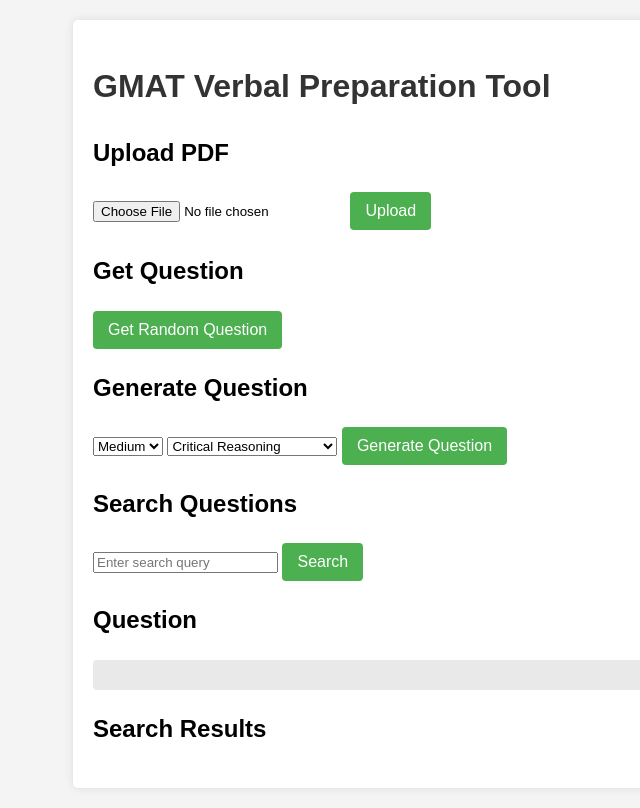
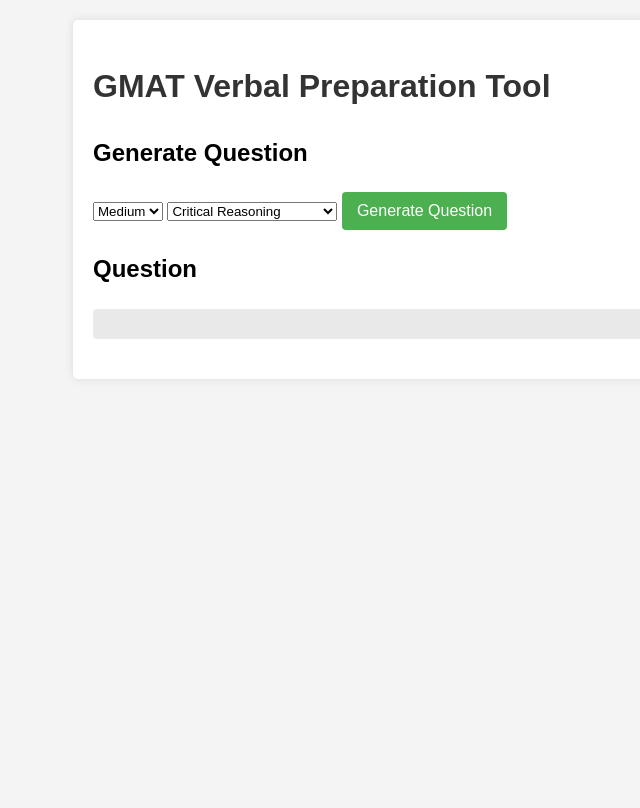
Before and after one commit to vsdubey/gmat_verbal, a Flask app: page / in a window 1280 px wide. Shown: the whole page, without its empty margins (147-787 px from the left). After the commit the page ends 282 px from the top, so only its background shows below. Run offline with Flask 3, Linux system fonts and the light colour scheme; parts of the project's set-up code (start-up, migrations or seed data) failed here and were passed over.

Commit message:
only geenrate

```diff
--- a/main.py
+++ b/main.py
@@ -1,65 +1,15 @@
 from flask import Flask, request, jsonify, render_template
-from werkzeug.utils import secure_filename
-import os
 import logging
-from database import init_db, add_question, get_random_question, save_generated_question, get_similar_questions
-from pdf_processor import extract_questions_from_pdf
 from ai_generator import generate_question
-from embeddings import generate_embedding
-from config import SECRET_KEY
 
 app = Flask(__name__)
-app.config['SECRET_KEY'] = SECRET_KEY
-app.config['UPLOAD_FOLDER'] = '/tmp/uploads'
-os.makedirs(app.config['UPLOAD_FOLDER'], exist_ok=True)
 
 logging.basicConfig(level=logging.INFO)
 logger = logging.getLogger(__name__)
 
-init_db()
-
 @app.route('/')
 def index():
     return render_template('index.html')
-
-@app.route('/upload', methods=['POST'])
-def upload_pdf():
-    if 'file' not in request.files:
-        logger.warning("No file part in the request")
-        return jsonify({'error': 'No file part'}), 400
-    file = request.files['file']
-    if file.filename == '':
-        logger.warning("No selected file")
-        return jsonify({'error': 'No selected file'}), 400
-    if file and file.filename.endswith('.pdf'):
-        filename = secure_filename(file.filename)
-        filepath = os.path.join(app.config['UPLOAD_FOLDER'], filename)
-        file.save(filepath)
-        file_size = os.path.getsize(filepath)
-        logger.info(f"File saved: {filepath}, Size: {file_size} bytes")
-        questions = extract_questions_from_pdf(filepath)
-        for question in questions:
-            add_question(question['question'], question['answer'], 'PDF', question.get('difficulty', 'Medium'))
-        os.remove(filepath)
-        logger.info(f"Processed {len(questions)} questions from {filename}")
-        return jsonify({'message': f'Processed {len(questions)} questions from {filename}'}), 200
-    logger.warning(f"Invalid file type: {file.filename}")
-    return jsonify({'error': 'Invalid file type'}), 400
-
-@app.route('/get_question', methods=['GET'])
-def get_question():
-    question = get_random_question()
-    if question:
-        logger.info(f"Retrieved question: ID {question[0]}")
-        return jsonify({
-            'id': question[0],
-            'question': question[1],
-            'answer': question[2],
-            'source': question[3],
-            'difficulty': question[4]
-        }), 200
-    logger.error("No questions available in the database")
-    return jsonify({'error': 'No questions available'}), 404
 
 @app.route('/generate_question', methods=['POST'])
 def generate_new_question():
@@ -67,42 +17,14 @@ def generate_new_question():
     question_type = request.json.get('type', 'Critical Reasoning')
     generated = generate_question(difficulty, question_type)
     if generated:
-        question_id = save_generated_question(generated['question'], generated['answer'], difficulty)
-        if question_id:
-            return jsonify({
-                'id': question_id,
-                'question': generated['question'],
-                'answer': generated['answer'],
-                'source': 'AI',
-                'difficulty': difficulty
-            }), 201
-    logger.error("Failed to generate or save question")
+        return jsonify({
+            'question': generated['question'],
+            'answer': generated['answer'],
+            'source': 'AI',
+            'difficulty': difficulty
+        }), 201
+    logger.error("Failed to generate question")
     return jsonify({'error': 'Failed to generate question'}), 500
-
-@app.route('/search', methods=['POST'])
-def search_questions():
-    query = request.json.get('query')
-    if not query:
-        return jsonify({'error': 'No search query provided'}), 400
-
-    query_embedding = generate_embedding(query)
-    if not query_embedding:
-        return jsonify({'error': 'Failed to generate embedding for search query'}), 500
-
-    similar_questions = get_similar_questions(query_embedding)
-    results = [
-        {
-            'id': q[0],
-            'question': q[1],
-            'answer': q[2],
-            'source': q[3],
-            'difficulty': q[4],
-            'similarity': 1 - q[5]  # Convert distance to similarity
-        }
-        for q in similar_questions
-    ]
-
-    return jsonify(results), 200
 
 if __name__ == '__main__':
     app.run(host='0.0.0.0', port=5000)
--- a/requirements.txt
+++ b/requirements.txt
@@ -1,5 +1,3 @@
 Flask==2.0.1
-psycopg2-binary==2.9.1
-pdfminer.six==20201018
+requests==2.32.3
 openai==0.27.0
-Werkzeug==2.0.1
--- a/static/js/app.js
+++ b/static/js/app.js
@@ -1,14 +1,9 @@
 document.addEventListener('DOMContentLoaded', function() {
-    const uploadForm = document.getElementById('uploadForm');
-    const getQuestionBtn = document.getElementById('getQuestionBtn');
     const generateQuestionBtn = document.getElementById('generateQuestionBtn');
-    const showAnswerBtn = document.getElementById('showAnswerBtn');
     const questionDisplay = document.getElementById('questionDisplay');
     const answerDisplay = document.getElementById('answerDisplay');
+    const showAnswerBtn = document.getElementById('showAnswerBtn');
     const messageDisplay = document.getElementById('messageDisplay');
-    const searchInput = document.getElementById('searchInput');
-    const searchBtn = document.getElementById('searchBtn');
-    const searchResults = document.getElementById('searchResults');
 
     function showMessage(message, isError = false) {
         messageDisplay.textContent = message;
@@ -18,46 +13,6 @@ document.addEventListener('DOMContentLoaded', function() {
             messageDisplay.style.display = 'none';
         }, 5000);
     }
-
-    uploadForm.addEventListener('submit', function(e) {
-        e.preventDefault();
-        const formData = new FormData(this);
-        fetch('/upload', {
-            method: 'POST',
-            body: formData
-        })
-        .then(response => response.json())
-        .then(data => {
-            console.log('Upload response:', data);
-            if (data.error) {
-                showMessage(data.error, true);
-            } else {
-                showMessage(data.message);
-            }
-        })
-        .catch(error => {
-            console.error('Upload error:', error);
-            showMessage('An error occurred while uploading the file.', true);
-        });
-    });
-
-    getQuestionBtn.addEventListener('click', function() {
-        fetch('/get_question')
-            .then(response => {
-                if (!response.ok) {
-                    throw new Error('No questions available');
-                }
-                return response.json();
-            })
-            .then(data => {
-                console.log('Get question response:', data);
-                displayQuestion(data);
-            })
-            .catch(error => {
-                console.error('Get question error:', error);
-                showMessage(error.message, true);
-            });
-    });
 
     generateQuestionBtn.addEventListener('click', function() {
         const difficulty = document.getElementById('difficultySelect').value;
@@ -76,8 +31,11 @@ document.addEventListener('DOMContentLoaded', function() {
             return response.json();
         })
         .then(data => {
-            console.log('Generate question response:', data);
-            displayQuestion(data);
+            questionDisplay.textContent = data.question;
+            answerDisplay.textContent = data.answer;
+            answerDisplay.style.display = 'none'; // Hide answer initially
+            showAnswerBtn.style.display = 'block'; // Show the "Show Answer" button
+            showMessage('Question generated successfully');
         })
         .catch(error => {
             console.error('Generate question error:', error);
@@ -85,61 +43,7 @@ document.addEventListener('DOMContentLoaded', function() {
         });
     });
 
-    searchBtn.addEventListener('click', function() {
-        const query = searchInput.value.trim();
-        if (!query) {
-            showMessage('Please enter a search query', true);
-            return;
-        }
-        fetch('/search', {
-            method: 'POST',
-            headers: {
-                'Content-Type': 'application/json',
-            },
-            body: JSON.stringify({ query }),
-        })
-        .then(response => response.json())
-        .then(data => {
-            console.log('Search response:', data);
-            displaySearchResults(data);
-        })
-        .catch(error => {
-            console.error('Search error:', error);
-            showMessage('An error occurred while searching for questions.', true);
-        });
+    showAnswerBtn.addEventListener('click', function() {
+        answerDisplay.style.display = 'block'; // Show the answer
     });
-
-    showAnswerBtn.addEventListener('click', function() {
-        answerDisplay.style.display = 'block';
-        this.style.display = 'none';
-    });
-
-    function displayQuestion(data) {
-        questionDisplay.textContent = data.question;
-        answerDisplay.textContent = data.answer;
-        answerDisplay.style.display = 'none';
-        showAnswerBtn.style.display = 'block';
-        showMessage('Question retrieved successfully');
-    }
-
-    function displaySearchResults(results) {
-        searchResults.innerHTML = '';
-        if (results.length === 0) {
-            searchResults.textContent = 'No results found.';
-            return;
-        }
-        const ul = document.createElement('ul');
-        results.forEach(result => {
-            const li = document.createElement('li');
-            li.innerHTML = `
-                <strong>Question:</strong> ${result.question}<br>
-                <strong>Similarity:</strong> ${(result.similarity * 100).toFixed(2)}%<br>
-                <strong>Difficulty:</strong> ${result.difficulty}<br>
-                <strong>Source:</strong> ${result.source}
-            `;
-            li.addEventListener('click', () => displayQuestion(result));
-            ul.appendChild(li);
-        });
-        searchResults.appendChild(ul);
-    }
 });
--- a/templates/index.html
+++ b/templates/index.html
@@ -11,19 +11,6 @@
         <h1>GMAT Verbal Preparation Tool</h1>
 
         <div id="messageDisplay" style="display:none;"></div>
-
-        <div class="section">
-            <h2>Upload PDF</h2>
-            <form id="uploadForm" enctype="multipart/form-data">
-                <input type="file" name="file" accept=".pdf" required>
-                <button type="submit">Upload</button>
-            </form>
-        </div>
-
-        <div class="section">
-            <h2>Get Question</h2>
-            <button id="getQuestionBtn">Get Random Question</button>
-        </div>
 
         <div class="section">
             <h2>Generate Question</h2>
@@ -41,21 +28,10 @@
         </div>
 
         <div class="section">
-            <h2>Search Questions</h2>
-            <input type="text" id="searchInput" placeholder="Enter search query">
-            <button id="searchBtn">Search</button>
-        </div>
-
-        <div class="section">
             <h2>Question</h2>
             <div id="questionDisplay"></div>
             <button id="showAnswerBtn" style="display:none;">Show Answer</button>
-            <div id="answerDisplay"></div>
-        </div>
-
-        <div class="section">
-            <h2>Search Results</h2>
-            <div id="searchResults"></div>
+            <div id="answerDisplay" style="display:none;"></div>
         </div>
     </div>
 
```
